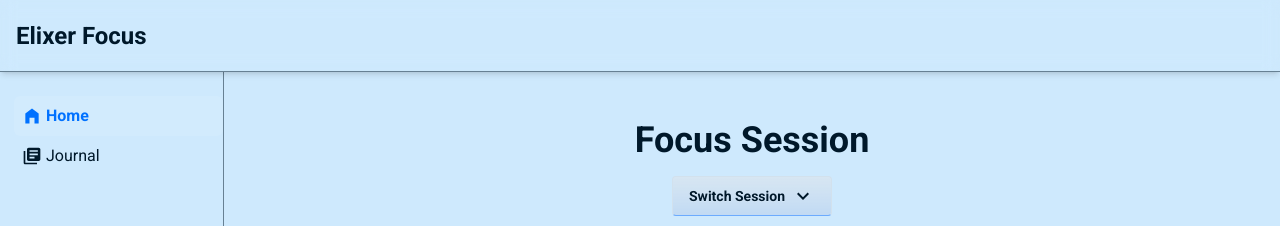
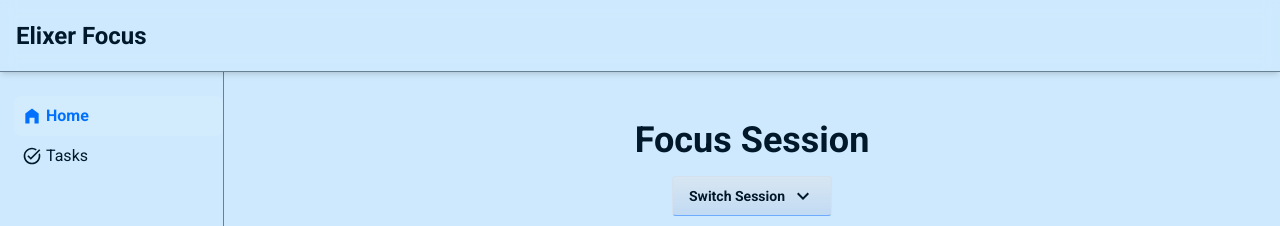
Before and after one commit to elixer-prince/elixer-focus, a React (Vite) app in the folder web/: page / in a window 1280 px wide. Shown: the top 226 px of the page. Built offline with nearby package versions, Linux system fonts and the light colour scheme.

Commit message:
feat(sidebar): swap journal link for sidebar link
The journal link will be readded when I am working on that page.

```diff
--- a/web/src/components/navigation/Sidebar/Index.tsx
+++ b/web/src/components/navigation/Sidebar/Index.tsx
@@ -2,8 +2,8 @@ import SidebarLink from "@/components/navigation/Sidebar/SidebarLink";
 import {
   // MdAccountCircle,
   MdHomeFilled,
-  MdLibraryBooks,
-  // MdTaskAlt,
+  // MdLibraryBooks,
+  MdTaskAlt,
 } from "react-icons/md";
 
 const Sidebar = () => {
@@ -22,18 +22,18 @@ const Sidebar = () => {
             Profile
           </SidebarLink>
         </li> */}
-        <li>
+        {/* <li>
           <SidebarLink to="/journal">
             <MdLibraryBooks size={20} />
             Journal
           </SidebarLink>
-        </li>
-        {/* <li>
+        </li> */}
+        <li>
           <SidebarLink to="/tasks">
             <MdTaskAlt size={20} />
             Tasks
           </SidebarLink>
-        </li> */}
+        </li>
       </ul>
 
       {/*<div className={"mt-auto px-4 py-2"}>(Profile)</div>*/}
```
